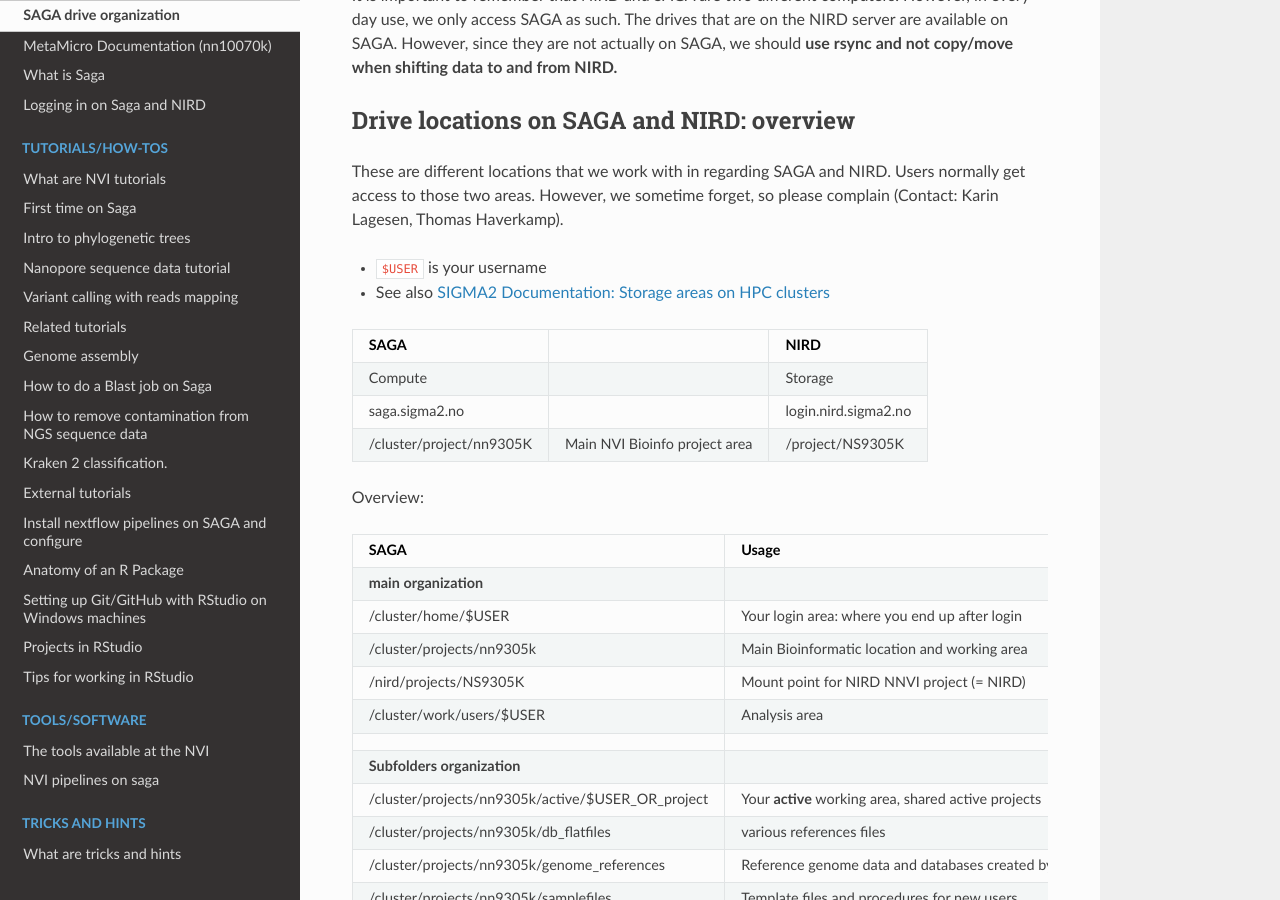
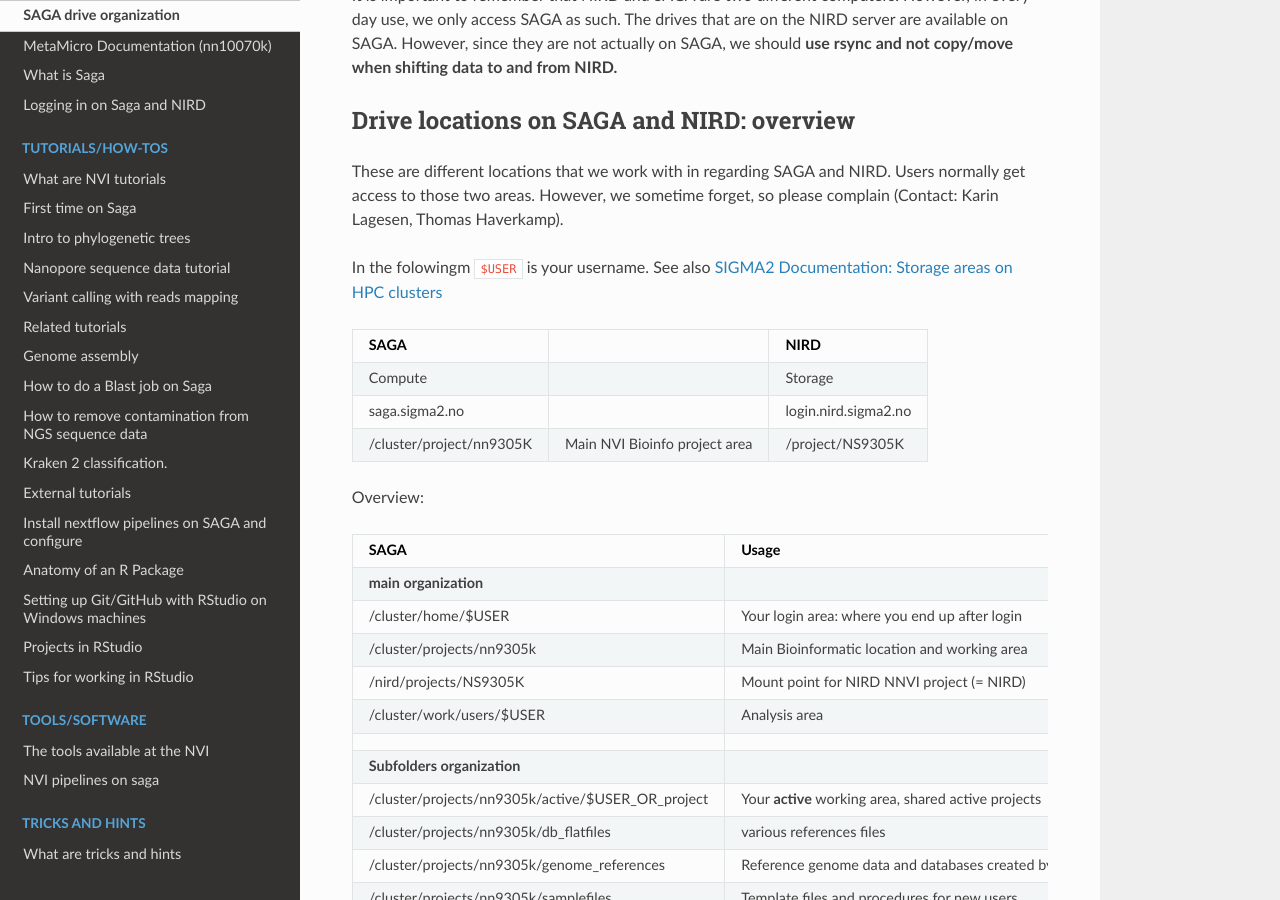
Before and after one commit to NorwegianVeterinaryInstitute/nvi-documentation, a Sphinx documentation site: the page built from docs/source/technical/drives_saga.md, in a window 1280 px wide and 900 px high, scrolled down 480 px. Built offline with Sphinx 7.4.7 and the Read the Docs theme 2.0.0, drawn with Linux system fonts in a browser that asks for light colours; pages that are not in the unit, such as notebooks, are missing from menus.

Commit message:
Update drives_saga.md

```diff
--- a/docs/source/technical/drives_saga.md
+++ b/docs/source/technical/drives_saga.md
@@ -24,8 +24,8 @@ These are different locations that we work with in regarding SAGA and NIRD.
 Users normally get access to those two areas. However, we sometime forget, so
 please complain (Contact: Karin Lagesen, Thomas Haverkamp).
 
-- `$USER` is your username
-- See also [SIGMA2 Documentation: Storage areas on HPC clusters](https://documentation.sigma2.no/files_storage/clusters.html)
+In the folowingm `$USER` is your username. See also
+[SIGMA2 Documentation: Storage areas on HPC clusters](https://documentation.sigma2.no/files_storage/clusters.html)
 
 | SAGA |  | NIRD |
 | ---- | ---- | ---- |
```
